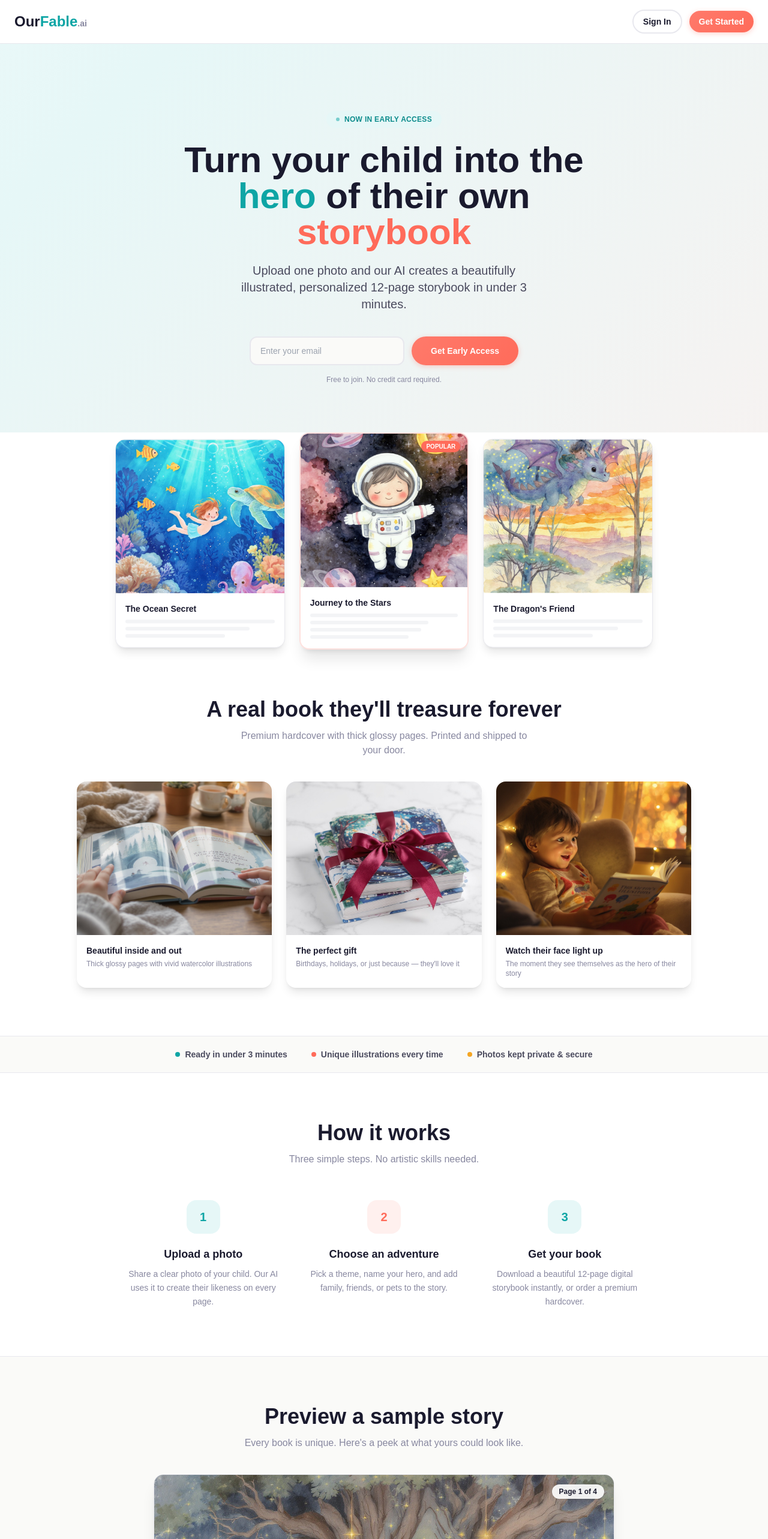
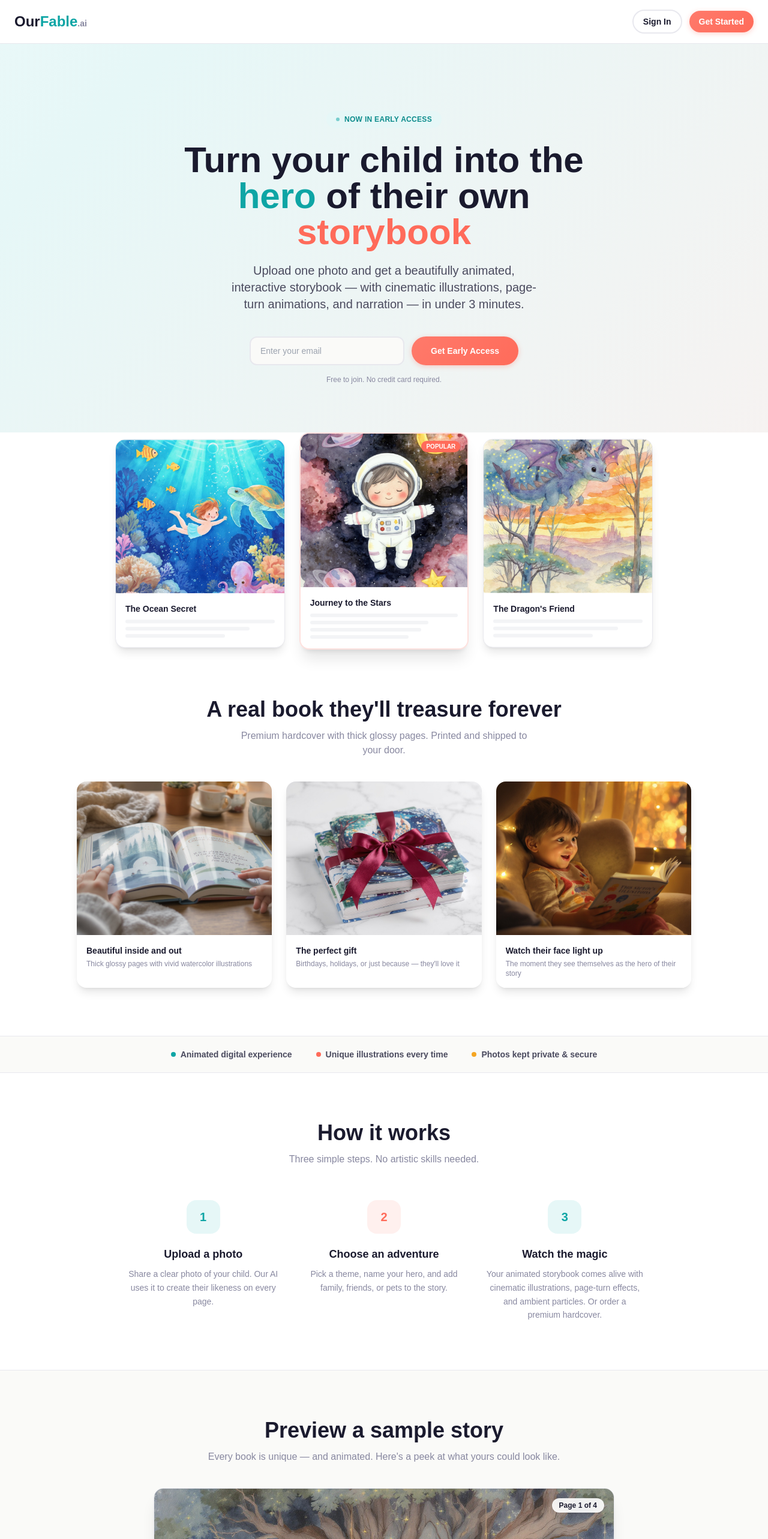
Before and after one commit to MiloBrownAgent/ourfable, a Next.js app: page / in a window 1280 px wide. Shown: the top 2566 px of the page at 60% size. Built offline with nearby package versions, Linux system fonts and the light colour scheme; no server answers.

Commit message:
copy: push animated digital storybook as key differentiator — pricing, hero, FAQ, social proof

```diff
--- a/app/page.tsx
+++ b/app/page.tsx
@@ -79,8 +79,8 @@ const STEPS = [
   },
   {
     num: '3',
-    title: 'Get your book',
-    desc: 'Download a beautiful 12-page digital storybook instantly, or order a premium hardcover.',
+    title: 'Watch the magic',
+    desc: 'Your animated storybook comes alive with cinematic illustrations, page-turn effects, and ambient particles. Or order a premium hardcover.',
     color: 'teal' as const,
   },
 ];
@@ -142,7 +142,7 @@ const FAQS = [
   },
   {
     q: 'What\'s the difference between digital and hardcover?',
-    a: 'The digital book ($14.99) is available instantly as a beautiful page-by-page reader. The hardcover ($34.99) is a premium printed book with thick pages and a durable cover, shipped to your door.',
+    a: 'The digital book ($14.99) is an animated, interactive reading experience — cinematic Ken Burns illustrations, page-turn animations, floating particle effects, and auto-play mode. It\'s like a mini movie of their story. The hardcover ($34.99) is a premium printed book with thick pages and a durable cover, shipped to your door.',
   },
 ];
 
@@ -388,7 +388,7 @@ export default function Home() {
             animate={{ opacity: 1, y: 0 }}
             transition={{ duration: 0.5, delay: 0.3 }}
           >
-            Upload one photo and our AI creates a beautifully illustrated, personalized 12-page storybook in under 3 minutes.
+            Upload one photo and get a beautifully animated, interactive storybook — with cinematic illustrations, page-turn animations, and narration — in under 3 minutes.
           </motion.p>
           <motion.div
             initial={{ opacity: 0, y: 20 }}
@@ -542,7 +542,7 @@ export default function Home() {
         <div className="max-w-3xl mx-auto px-4 py-5 flex flex-wrap justify-center gap-x-10 gap-y-3">
           <div className="flex items-center gap-2 text-brand-ink-light text-sm font-semibold font-body">
             <span className="w-2 h-2 rounded-full bg-brand-teal shrink-0" />
-            Ready in under 3 minutes
+            Animated digital experience
           </div>
           <div className="flex items-center gap-2 text-brand-ink-light text-sm font-semibold font-body">
             <span className="w-2 h-2 rounded-full bg-brand-coral shrink-0" />
@@ -611,7 +611,7 @@ export default function Home() {
               Preview a sample story
             </h2>
             <p className="text-brand-ink-muted text-base font-body">
-              Every book is unique. Here&apos;s a peek at what yours could look like.
+              Every book is unique — and animated. Here&apos;s a peek at what yours could look like.
             </p>
           </motion.div>
           <SampleBookPreview />
@@ -721,26 +721,26 @@ export default function Home() {
               whileHover={{ y: -4, boxShadow: '0 8px 30px rgba(0,0,0,0.1)', transition: { duration: 0.2 } }}
             >
               <div className="inline-flex items-center gap-2 bg-brand-teal-light text-brand-teal px-3 py-1 rounded-full font-bold text-xs uppercase mb-4 font-body">
-                Digital
+                ✨ Animated Digital
               </div>
               <div className="font-display text-4xl font-extrabold text-brand-ink mb-1">$14.99</div>
               <p className="text-brand-ink-muted text-sm font-body mb-6">One-time purchase</p>
               <ul className="text-sm text-brand-ink-light font-body space-y-2 text-left mb-6">
                 <li className="flex items-start gap-2">
                   <svg className="w-4 h-4 text-brand-teal shrink-0 mt-0.5" fill="none" stroke="currentColor" viewBox="0 0 24 24"><path strokeLinecap="round" strokeLinejoin="round" strokeWidth={2} d="M5 13l4 4L19 7" /></svg>
-                  12-page personalized storybook
+                  12-page animated storybook
                 </li>
                 <li className="flex items-start gap-2">
                   <svg className="w-4 h-4 text-brand-teal shrink-0 mt-0.5" fill="none" stroke="currentColor" viewBox="0 0 24 24"><path strokeLinecap="round" strokeLinejoin="round" strokeWidth={2} d="M5 13l4 4L19 7" /></svg>
-                  Unique AI illustrations
+                  Cinematic Ken Burns illustrations
                 </li>
                 <li className="flex items-start gap-2">
                   <svg className="w-4 h-4 text-brand-teal shrink-0 mt-0.5" fill="none" stroke="currentColor" viewBox="0 0 24 24"><path strokeLinecap="round" strokeLinejoin="round" strokeWidth={2} d="M5 13l4 4L19 7" /></svg>
-                  Instant digital delivery
+                  Page-turn animations & ambient effects
                 </li>
                 <li className="flex items-start gap-2">
                   <svg className="w-4 h-4 text-brand-teal shrink-0 mt-0.5" fill="none" stroke="currentColor" viewBox="0 0 24 24"><path strokeLinecap="round" strokeLinejoin="round" strokeWidth={2} d="M5 13l4 4L19 7" /></svg>
-                  Read on any device
+                  Instant delivery — read on any device
                 </li>
               </ul>
               <Link href="/auth/signup" className="btn-secondary w-full text-sm">
@@ -854,7 +854,7 @@ export default function Home() {
                 <span className="text-brand-ink-muted text-sm font-body">.ai</span>
               </Link>
               <p className="text-brand-ink-muted text-sm font-body mt-2 max-w-xs">
-                AI-powered personalized storybooks that make your child the hero of their own adventure.
+                Animated, AI-powered storybooks that make your child the hero of their own adventure.
               </p>
             </div>
             <div className="flex flex-wrap gap-x-8 gap-y-3 text-sm font-body">
```
